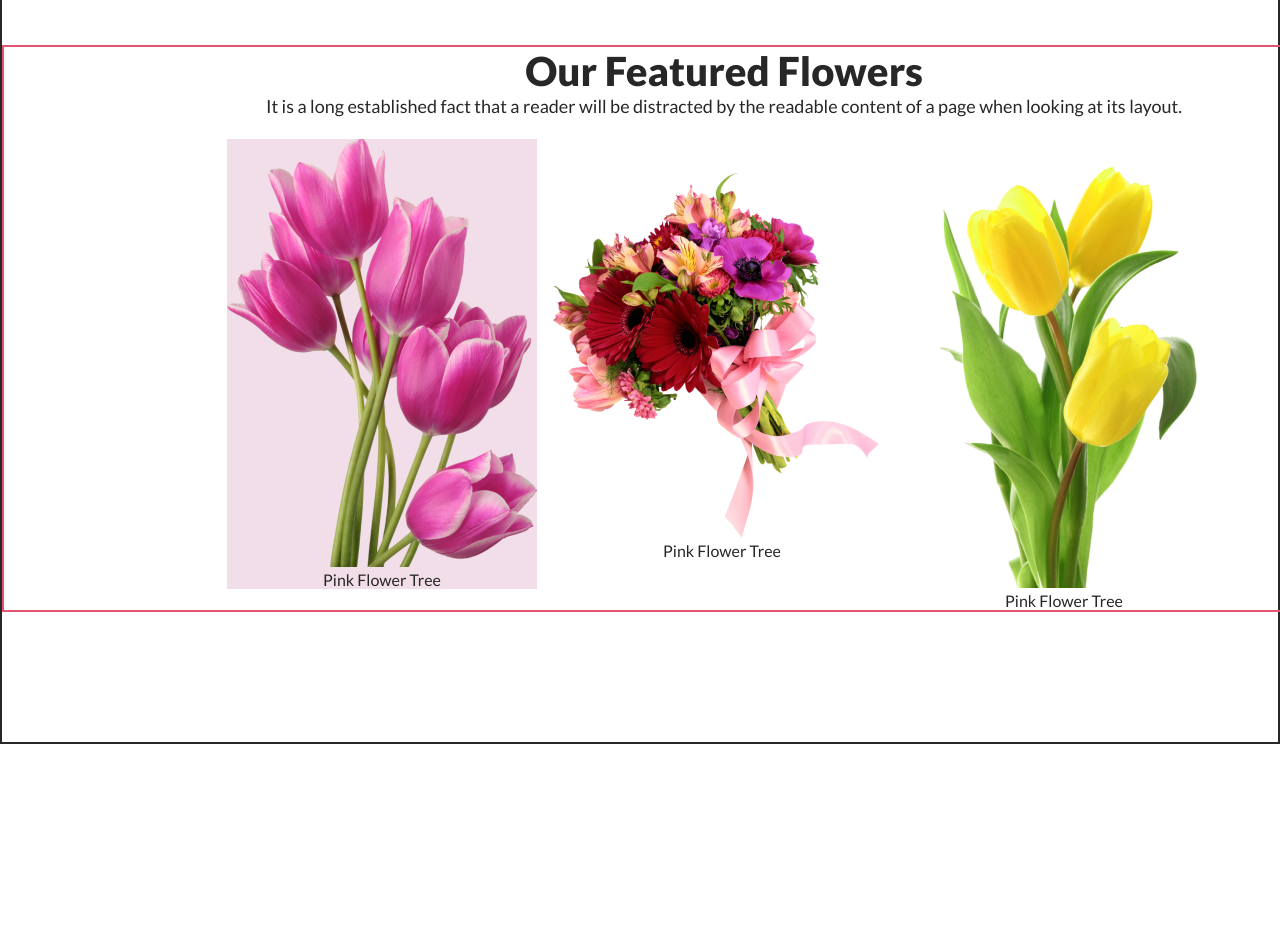
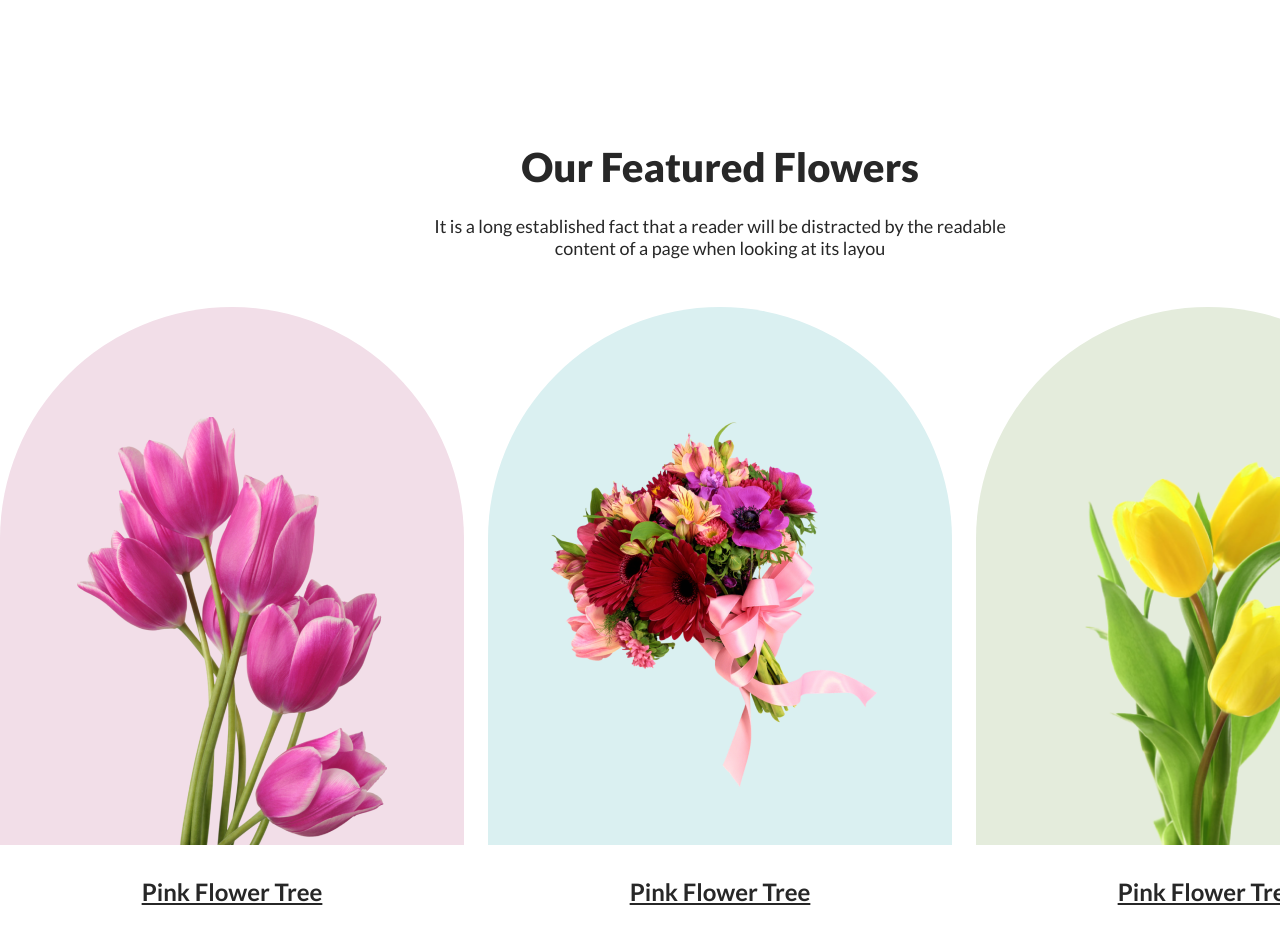
Before and after one commit to Rahibazam/flower-shop-assignment, a plain HTML site: page index.html in a window 1280 px wide. Shown: the part 940-1884 px from the top of the page. Before the commit the page ends 1684 px from the top, so only its background shows below. Drawn offline with Linux system fonts and the light colour scheme.

Commit message:
Completed flower section for desktop

```diff
--- a/index.html
+++ b/index.html
@@ -27,22 +27,22 @@
     <main>
         <section class="featured-flower">
             <div class="shared-container">
+                <div class="flower-text">
+                    <h3 class="secondary-font">Our Featured Flowers</h3>
+                    <p class="primary-font">It is a long established fact that a reader will be distracted by the readable <br>content of a page when looking at its layou</p>
+                </div>
                 <div class="flower-content">
-                    <h3 class="secondary-font">Our Featured Flowers</h3>
-                    <p class="primary-font">It is a long established fact that a reader will be distracted by the readable content of a page when looking at its layout.</p>
-                </div>
-                <div class="flowers-container">
-                    <div class="flower-1-container">
-                        <img src="images/pngwing 6.png" alt="">
-                        <p>Pink Flower Tree</p>
+                    <div class="flower-container-1">
+                        <div class="flower-1-image"><img src="images/pngwing 6.png" alt=""></div>
+                        <div class="flower-1-name"><p>Pink Flower Tree</p></div>
                     </div>
-                    <div class="flower-2-container">
-                        <img src="images/pngwing 5.png" alt="">
-                        <p>Pink Flower Tree</p>
+                    <div class="flower-container-2">
+                        <div class="flower-2-image"><img src="images/pngwing 5.png" alt=""></div>
+                        <div class="flower-2-name"><p>Pink Flower Tree</p></div>
                     </div>
-                    <div class="flower-3-container">
-                        <img src="images/pngwing 7.png" alt="">
-                        <p>Pink Flower Tree</p>
+                    <div class="flower-container-3">
+                        <div class="flower-3-image"><img src="images/pngwing 7.png" alt=""></div>
+                        <div class="flower-3-name"><p>Pink Flower Tree</p></div>
                     </div>
                 </div>
             </div>
--- a/styles/flower-shop-assignment.css
+++ b/styles/flower-shop-assignment.css
@@ -88,21 +88,73 @@ h1{
 
 .featured-flower{
     padding: 130px 0px;
-    border: #272727 2px solid;
+    margin-top: 100px;
 }
 
 .featured-flower > .shared-container{
     margin: auto;
-    border: #E55473 2px solid;
     text-align: center;
 }
 
-.flowers-container{
-    display: flex;
-    justify-content: center;
-    align-items: center;
+.flower-text{
+    margin-bottom: 48px;
 }
 
-.flower-1-container{
+.flower-text > h3{
+    margin-bottom: 24px;
+}
+
+.flower-content{
+    display: flex;
+    align-items: center;
+    justify-content: space-between;
+}
+
+.flower-1-image{
     background-color: #F2DEE8;
+    width: 464px;
+    height: 538px;
+    border-radius: 300px 300px 0px 0px;
 }
+
+.flower-2-image{
+    background-color: #DAF0F1;
+    width: 464px;
+    height: 538px;
+    border-radius: 300px 300px 0px 0px;
+}
+
+.flower-3-image{
+    background-color: #E4ECDC;
+    width: 464px;
+    height: 538px;
+    border-radius: 300px 300px 0px 0px;
+}
+
+.flower-1-image > img{
+    width: 310px;
+    height: 428px;
+    position: relative;
+    top: 110px;
+}
+
+.flower-2-image > img{
+    width: 370px;
+    height: 370px;
+    position: relative;
+    top: 110px;
+}
+
+.flower-3-image > img{
+    width: 310px;
+    height: 428px;
+    position: relative;
+    top: 110px;
+}
+
+.flower-1-name, .flower-2-name, .flower-3-name{
+    font-size: 24px;
+    font-weight: bold;
+    text-decoration: underline;
+    margin-top: 32px;
+}
```
